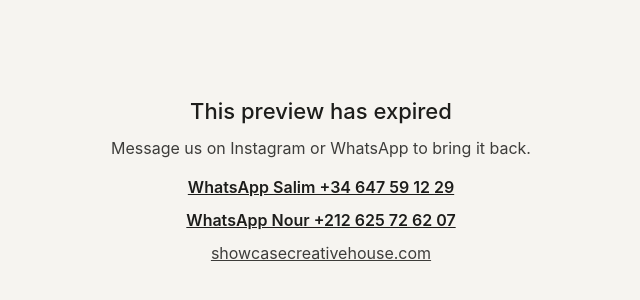
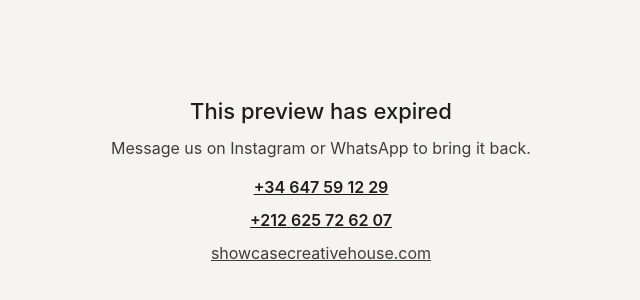
Before and after one commit to salimbennani39/ocean-lane-twin-cup, a plain HTML site: page 404.html in a window 1280 px wide. Shown: the part 214-514 px from the top of the page, without its empty margins (319-959 px from the left). Drawn offline with Linux system fonts and the light colour scheme.

Commit message:
Update paused page

```diff
--- a/404.html
+++ b/404.html
@@ -16,7 +16,7 @@ a{color:var(--link)}
 </style></head><body><main>
 <h1>This preview has expired</h1>
 <p>Message us on Instagram or WhatsApp to bring it back.</p>
-<p class="wa"><a href="https://wa.me/34647591229">WhatsApp Salim +34 647 59 12 29</a></p>
-<p class="wa"><a href="https://wa.me/212625726207">WhatsApp Nour +212 625 72 62 07</a></p>
+<p class="wa"><a href="https://wa.me/34647591229">+34 647 59 12 29</a></p>
+<p class="wa"><a href="https://wa.me/212625726207">+212 625 72 62 07</a></p>
 <p><a href="https://showcasecreativehouse.com">showcasecreativehouse.com</a></p>
 </main></body></html>
```
Also changed, not shown: index.html (+2 -2 lines).
